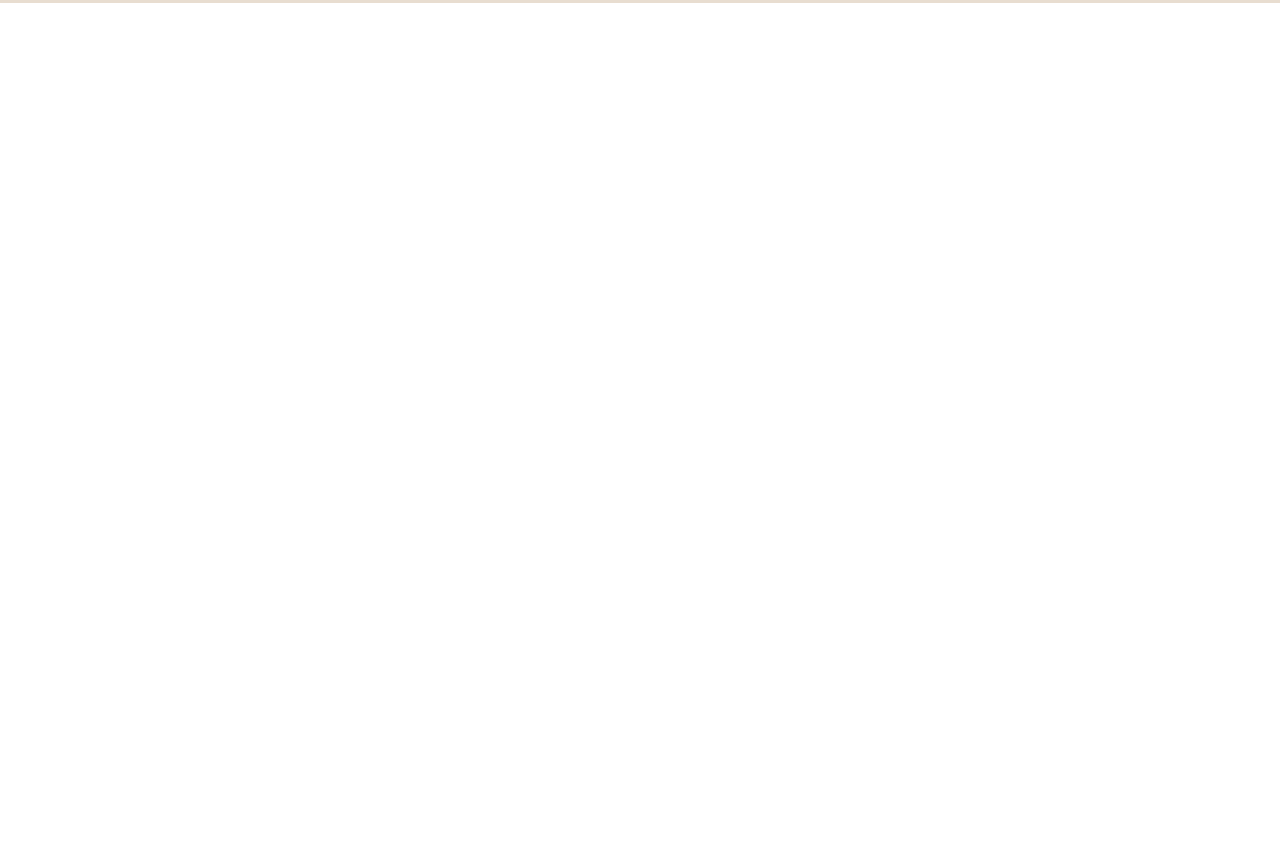
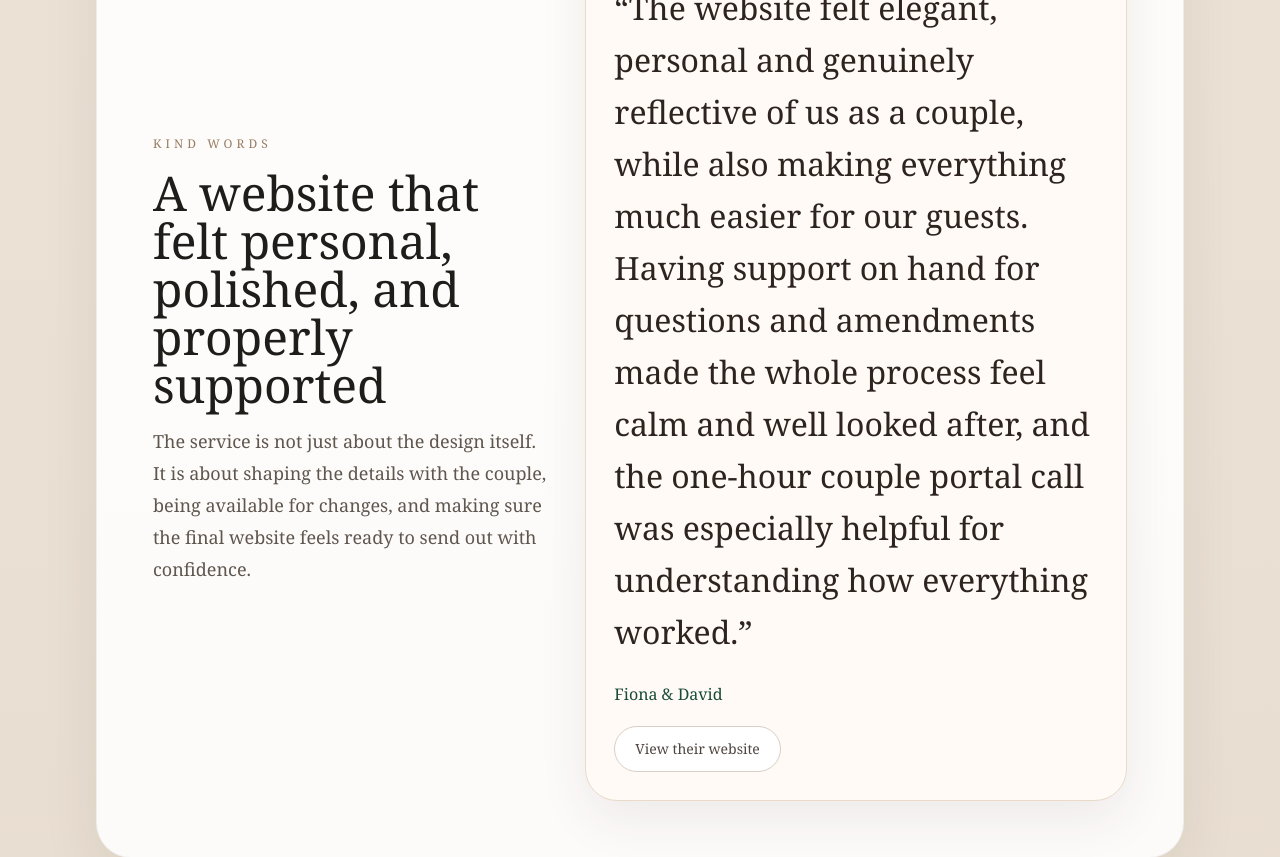
Before and after one commit to dh1612/wedding-website-platform, a Next.js app: page / in a window 1280 px wide. Shown: the part 6680-7537 px from the top of the page. Before the commit the page ends 6683 px from the top, so only its background shows below. Built offline with nearby package versions, Linux system fonts and the light colour scheme.

Commit message:
Add featured testimonial to homepage

```diff
--- a/app/page.tsx
+++ b/app/page.tsx
@@ -98,6 +98,13 @@ const portalPreviewCards = [
     detail: "Desktop-first planning view"
   }
 ];
+
+const featuredTestimonial = {
+  quote:
+    "The website felt elegant, personal and genuinely reflective of us as a couple, while also making everything much easier for our guests. Having support on hand for questions and amendments made the whole process feel calm and well looked after, and the one-hour couple portal call was especially helpful for understanding how everything worked.",
+  couple: "Fiona & David",
+  href: "/showcase/fionadavid2026"
+};
 
 export default function MarketingHomePage() {
   return (
@@ -526,6 +533,42 @@ export default function MarketingHomePage() {
         </div>
       </section>
 
+      <section className="mx-auto w-full max-w-6xl px-6 py-4 lg:px-8 lg:py-10">
+        <div className="rounded-[2.2rem] border border-black/6 bg-white/88 p-8 shadow-[0_20px_60px_rgba(52,35,24,0.08)] sm:p-10 lg:p-14">
+          <div className="grid gap-8 lg:grid-cols-[0.85fr_1.15fr] lg:items-center">
+            <div className="space-y-4">
+              <p className="text-[12px] uppercase tracking-[0.34em] text-[#9a7d64]">Kind Words</p>
+              <h2 className="text-4xl leading-none sm:text-5xl">
+                A website that felt personal, polished, and properly supported
+              </h2>
+              <p className="max-w-2xl text-lg leading-8 text-[#5f564e]">
+                The service is not just about the design itself. It is about shaping the details
+                with the couple, being available for changes, and making sure the final website
+                feels ready to send out with confidence.
+              </p>
+            </div>
+
+            <div className="rounded-[2rem] border border-[#eadac9] bg-[#fffaf5] p-7 shadow-[0_18px_50px_rgba(52,35,24,0.08)]">
+              <p className="text-[11px] uppercase tracking-[0.28em] text-[#9a7d64]">
+                Featured Couple
+              </p>
+              <blockquote className="mt-4 text-2xl leading-relaxed text-[#2d241f] sm:text-[2rem]">
+                “{featuredTestimonial.quote}”
+              </blockquote>
+              <p className="mt-6 text-base font-medium text-[#184b38]">{featuredTestimonial.couple}</p>
+              <div className="mt-5">
+                <Link
+                  href={featuredTestimonial.href}
+                  className="inline-flex items-center justify-center rounded-full border border-[#d8cfc5] bg-white px-5 py-3 text-sm font-medium text-[#4e453f] transition hover:bg-[#faf7f2]"
+                >
+                  View their website
+                </Link>
+              </div>
+            </div>
+          </div>
+        </div>
+      </section>
+
       <div className="fixed inset-x-0 bottom-0 z-40 border-t border-black/6 bg-white/95 p-4 shadow-[0_-12px_30px_rgba(52,35,24,0.1)] backdrop-blur md:hidden">
         <Link
           href="/get-started"
```
